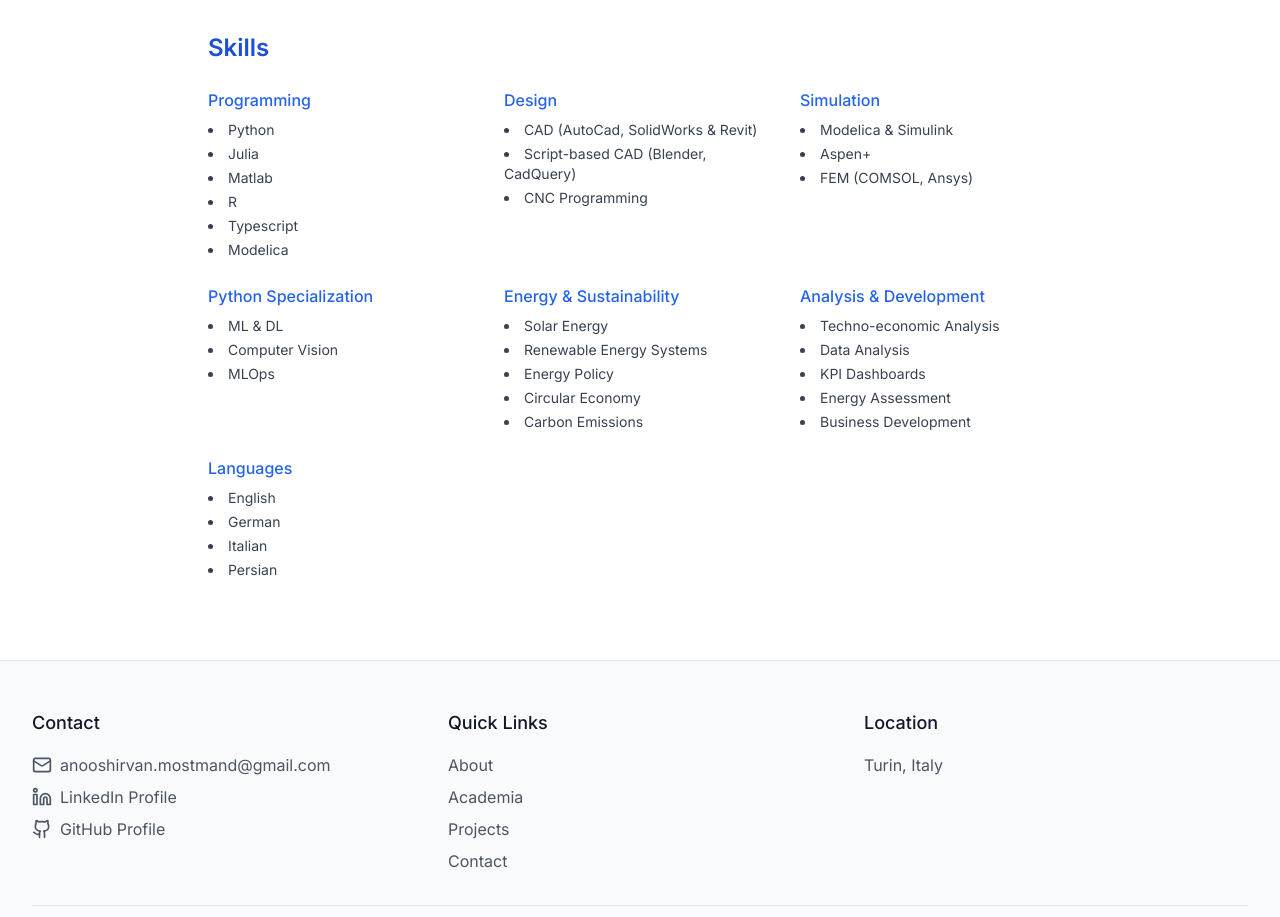
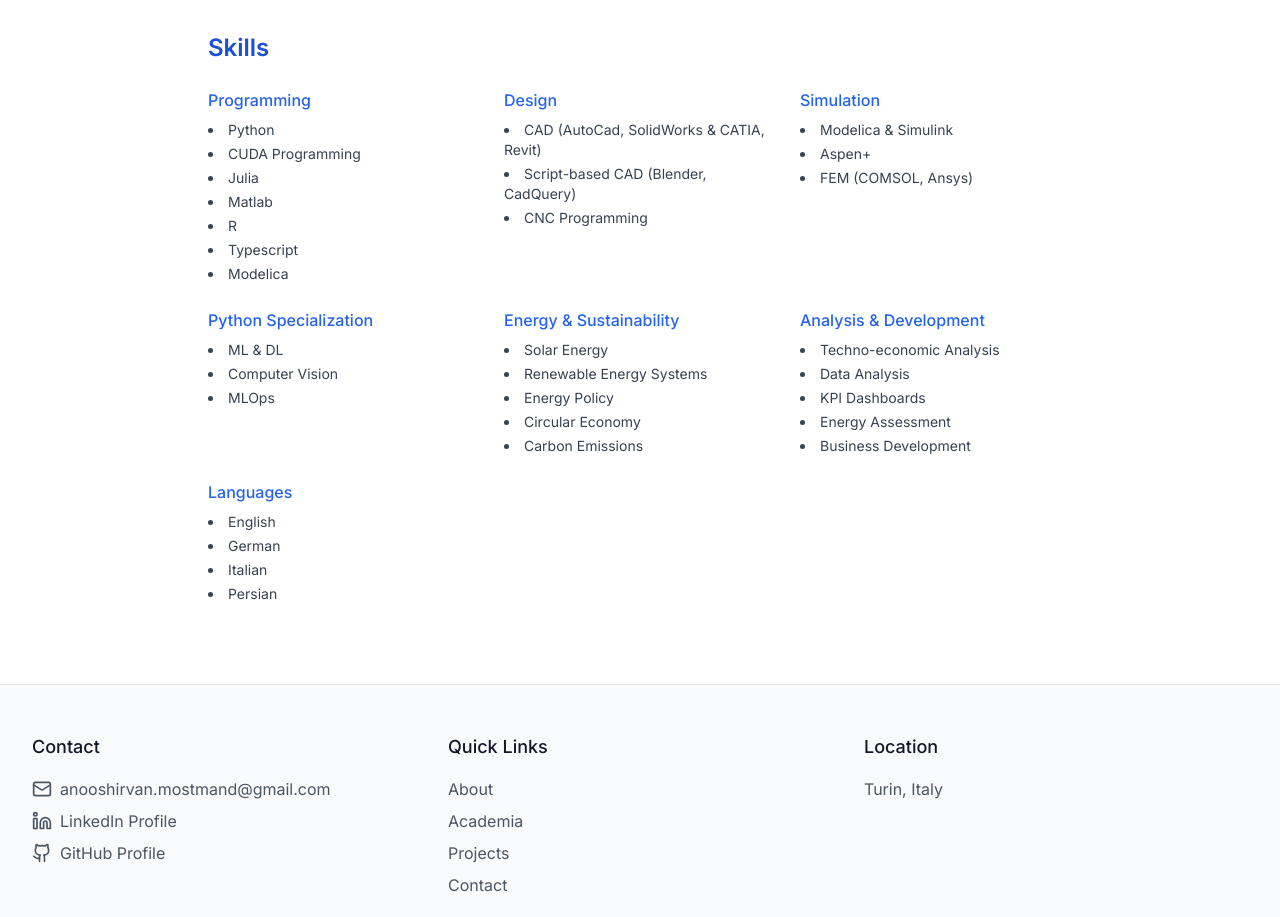
Before and after one commit to Anooshirvan/website_anoosh, a React (Vite) app: page /about in a window 1280 px wide. Shown: the part 1900-2817 px from the top of the page. Built offline with nearby package versions, Linux system fonts and the light colour scheme.

Commit message:
fix: resolve TypeScript errors and improve type safety

```diff
--- a/src/pages/About.tsx
+++ b/src/pages/About.tsx
@@ -139,6 +139,7 @@ export default function About() {
                   <h3 className="text-blue-600 font-medium mb-2">Programming</h3>
                   <ul className="list-disc list-inside text-gray-700 text-sm space-y-1">
                     <li>Python</li>
+                    <li>CUDA Programming</li>
                     <li>Julia</li>
                     <li>Matlab</li>
                     <li>R</li>
@@ -149,7 +150,7 @@ export default function About() {
                 <div>
                   <h3 className="text-blue-600 font-medium mb-2">Design</h3>
                   <ul className="list-disc list-inside text-gray-700 text-sm space-y-1">
-                    <li>CAD (AutoCad, SolidWorks & Revit)</li>
+                    <li>CAD (AutoCad, SolidWorks & CATIA, Revit)</li>
                     <li>Script-based CAD (Blender, CadQuery)</li>
                     <li>CNC Programming</li>
                   </ul>
```
